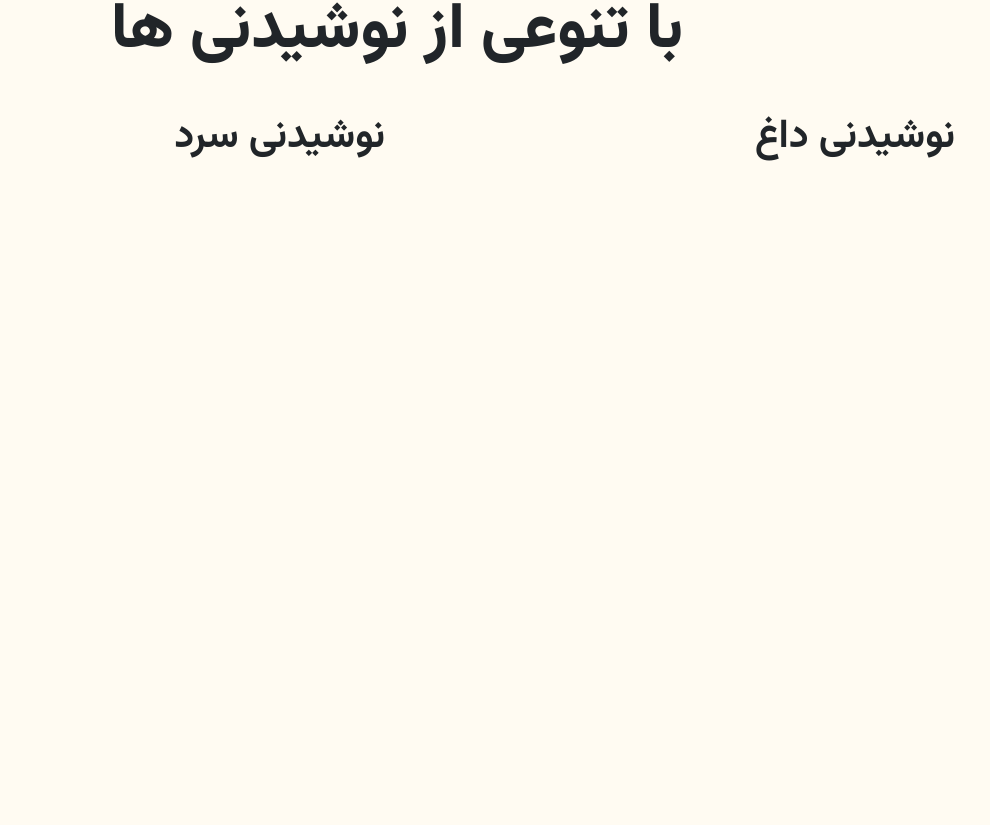
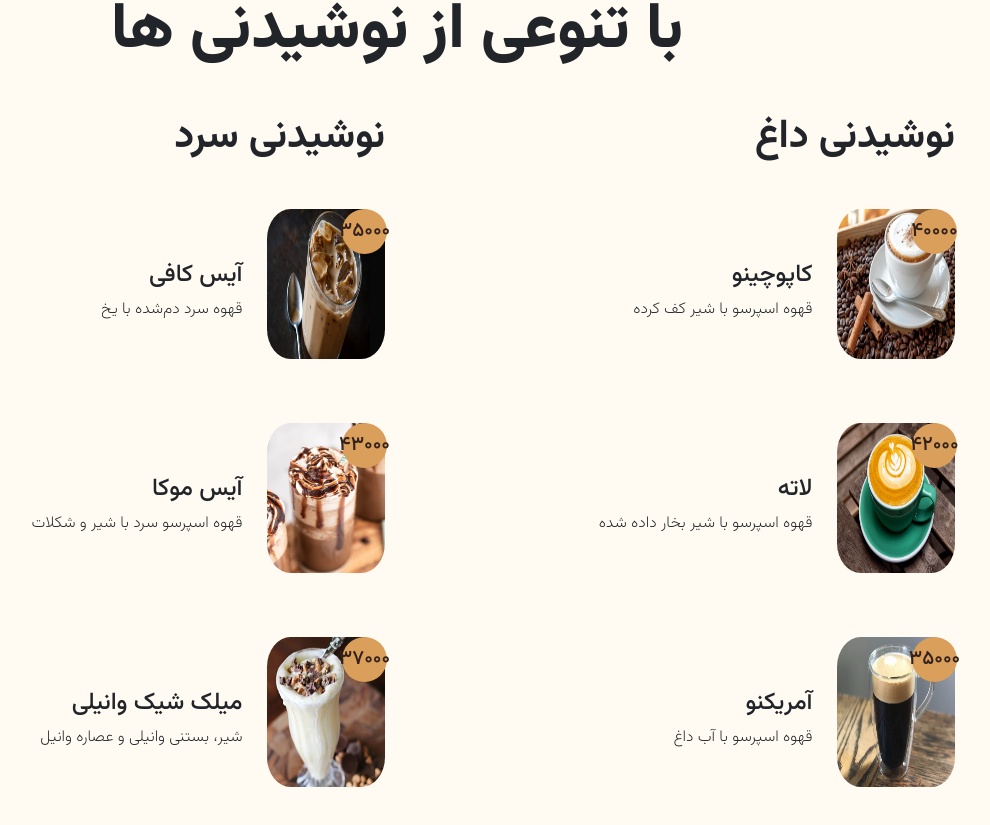
Before and after one commit to erfanHP390/website-coffee-shop, a Next.js app: page / in a window 1280 px wide. Shown: the part 3390-4215 px from the top of the page, without its empty margins (243-1233 px from the left). Before the commit the page ends 3599 px from the top, so only its background shows below. Built offline with nearby package versions, Linux system fonts and the light colour scheme; data requests are answered from the project's data file.

Commit message:
create module-component with styles

```diff
--- a/components/modules/Card/Card.js
+++ b/components/modules/Card/Card.js
@@ -1,9 +1,18 @@
-import React from 'react'
+import React from "react";
 
-export default function Card() {
+import styles from "./Card.module.css";
+
+export default function Card({ title, desc, price, img }) {
   return (
-    <div>
-
+    <div class="row align-items-center mb-5">
+      <div class="col-4 col-sm-3">
+        <img class={styles.img_menu} src={img} alt="" />
+        <h5 class={`${styles.menu_price}  font_vazir_Medium`}>{price}</h5>
+      </div>
+      <div class="col-8 col-sm-9  ">
+        <h4 className="font_vazir_Medium">{title}</h4>
+        <p class="m-0  font_vazir_ExtraLight">{desc}</p>
+      </div>
     </div>
-  )
+  );
 }
--- a/components/modules/Card/Card.module.css
+++ b/components/modules/Card/Card.module.css
@@ -0,0 +1,24 @@
+.menu_price {
+  direction: ltr !important;
+  position: absolute;
+  margin: 0;
+  top: 0px;
+  right: 10px;
+  width: 45px;
+  height: 45px;
+  display: flex;
+  align-items: center;
+  justify-content: center;
+  border-radius: 45px;
+  color: #33211d;
+  background: #da9f5b;
+}
+
+.img_menu {
+  vertical-align: middle;
+  border-style: none;
+  border-radius: 20%;
+  width: 100%;
+  height: 150px;
+  margin-bottom: 1rem;
+}
```
